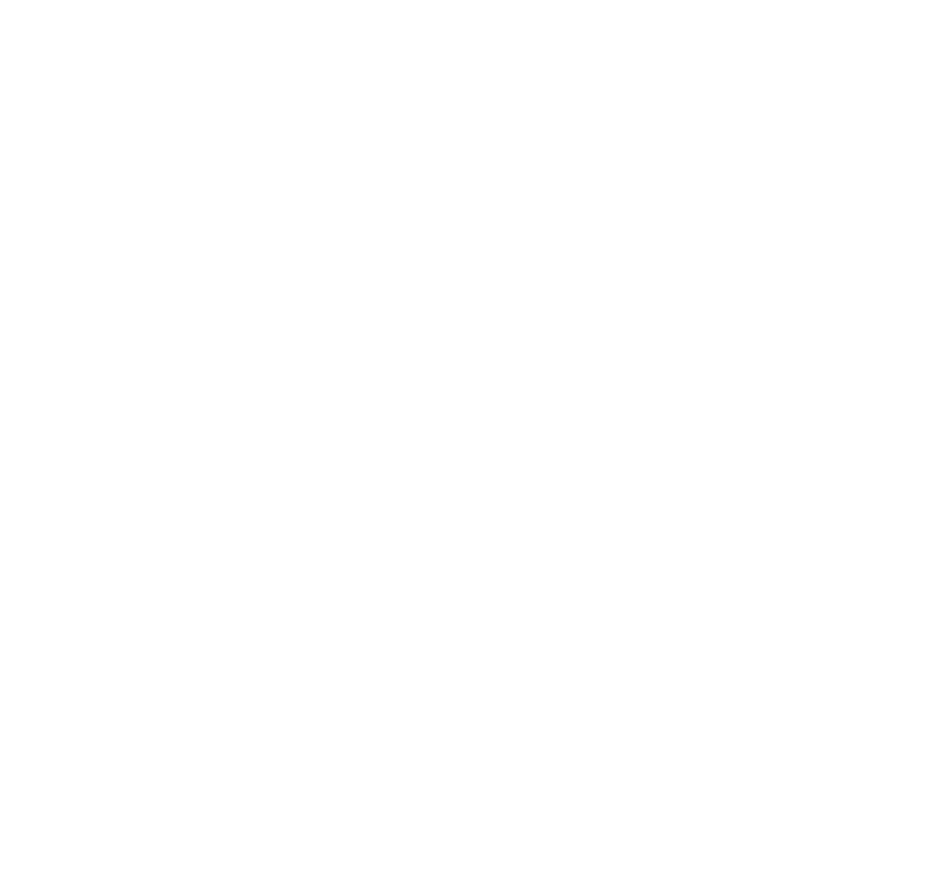
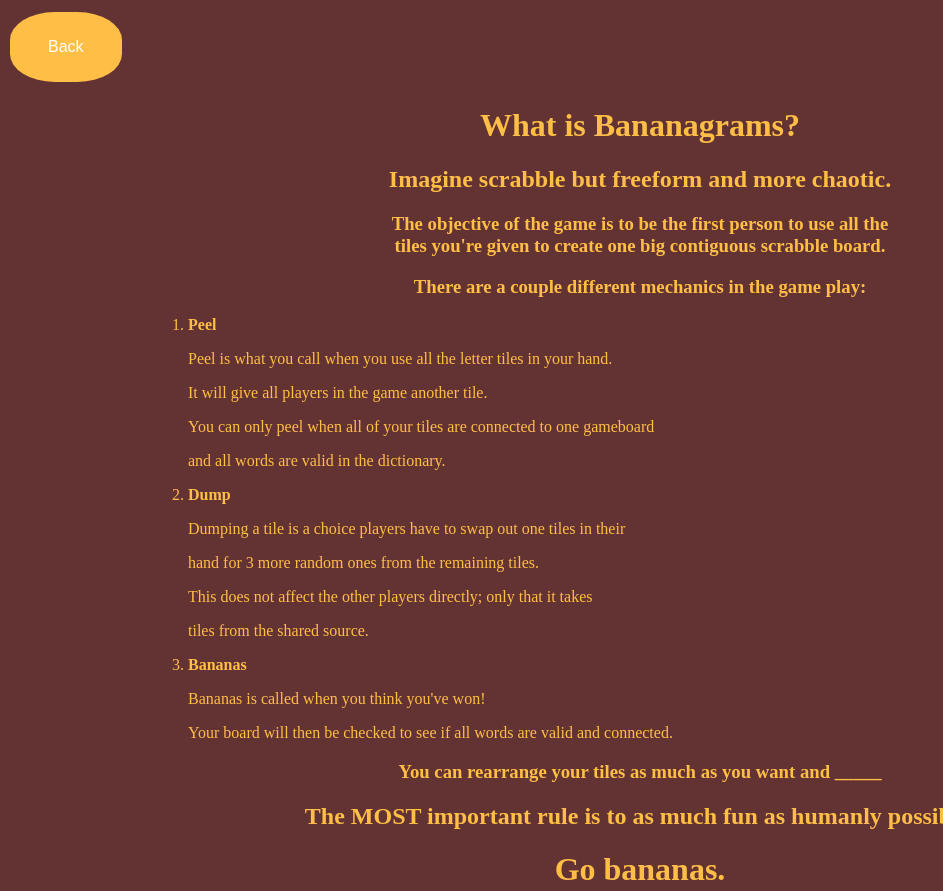
Before and after one commit to sophialaf/AboutMe, a website: page bananagrams /instructions.html in a window 1280 px wide. Shown: the top 891 px of the page, without its empty margins (0-943 px from the left). Before the commit the page ends 800 px from the top, so only its background shows below. Drawn offline with Linux system fonts and the light colour scheme.

Commit message:
Added button navigation and filled out instr pg

```diff
--- a/bananagrams /css.css
+++ b/bananagrams /css.css
@@ -1,21 +1,21 @@
-.button {
-    background-color: #f4511e;
+button {
+    background-color:rgb(255, 190, 69);
     border: none;
     color: white;
     padding: 26px 38px;
     text-align: center;
     font-size: 16px;
     margin: 4px 2px;
-    opacity: 0.6;
+    opacity: 1;
     transition: 0.3s;
     display: inline-block;
     text-decoration: none;
     cursor: pointer;
-
+    border-radius: 40%;
 }
 
 .button:hover {
-    opacity: 1
+    opacity: 0.6;
 }
 
 .header {
@@ -63,3 +63,12 @@
 .right {
     text-align: right;
 }
+
+body{
+    background-color:rgb(99, 51, 51) ;
+}
+
+.centered{
+    color:rgb(255, 190, 69);
+    text-align: center;
+}
--- a/bananagrams /instructions.html
+++ b/bananagrams /instructions.html
@@ -0,0 +1,49 @@
+<!DOCTYPE html>
+<html>
+
+<head>
+    <title>bananagrammamies</title>
+    <link rel="stylesheet" href="css.css">
+</head>
+
+<body>
+    <button onclick="goBack()">Back</button>
+    <div class="centered">
+        <h1> What is Bananagrams?</h1>
+        <h2>Imagine scrabble but freeform and more chaotic.</h2>
+        <h3>
+            The objective of the game is to be the first person to use all the
+            <br> tiles you're given to create one big contiguous scrabble board.
+        </h3>
+        <h3> There are a couple different mechanics in the game play:</h3>
+        <div style="text-align:left;margin-left: 140px;">
+        <ol>
+            <li><b>Peel</b></li>
+            <p>Peel is what you call when you use all the letter tiles in your hand.</p>
+            <p>It will give all players in the game another tile.</p>
+            <p>You can only peel when all of your tiles are connected to one gameboard</p>
+            <p>and all words are valid in the dictionary.</p>
+            <li><b>Dump</b></li>
+            <p>Dumping a tile is a choice players have to swap out one tiles in their</p>
+            <p>hand for 3 more random ones from the remaining tiles.</p>
+            <p>This does not affect the other players directly; only that it takes</p>
+            <p>tiles from the shared source.</p>
+            <li><b>Bananas</b></li>
+            <p>Bananas is called when you think you've won!</p>
+            <p>Your board will then be checked to see if all words are valid and connected.</p>
+        </ol>
+        </div>
+        <h3>You can rearrange your tiles as much as you want and _____</h3>
+        <h2>The MOST important rule is to as much fun as humanly possible. </h2>
+        <h1>Go bananas.</h1>
+        <img src="bananaspng.png">
+    </div>
+
+    <script>
+        function goBack() {
+            window.location.href = "startPage.html";
+        }</script>
+    </script>
+</body>
+
+</html>
```
Also changed, not shown: bananagrams /startPage.html (+6 -2 lines), bananagrams /bananaspng.png (added), bananagrams /home.html (line endings or trailing spaces).
